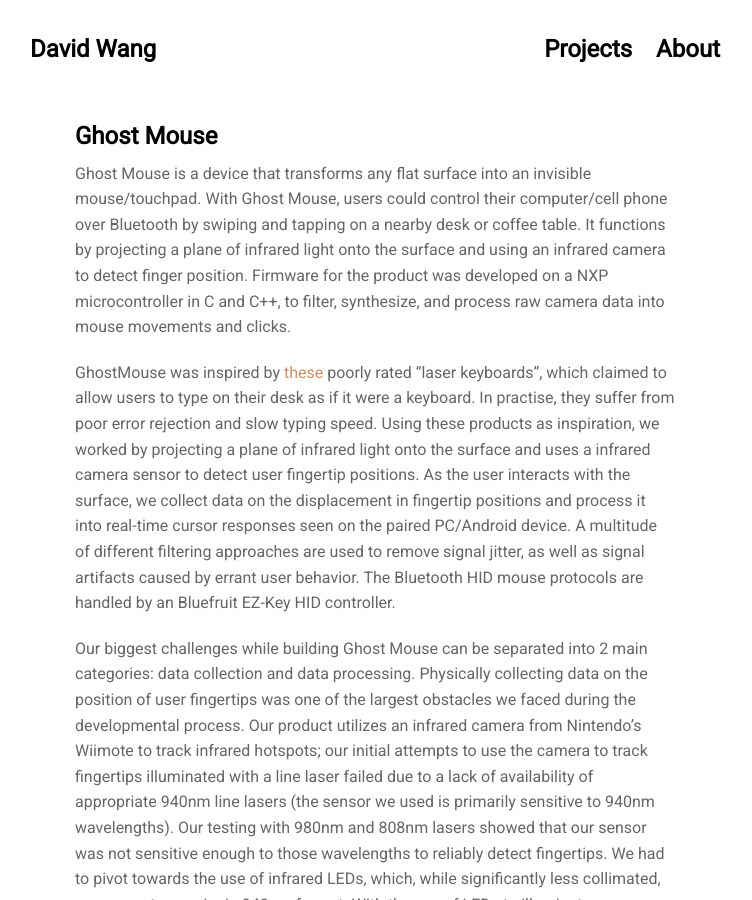
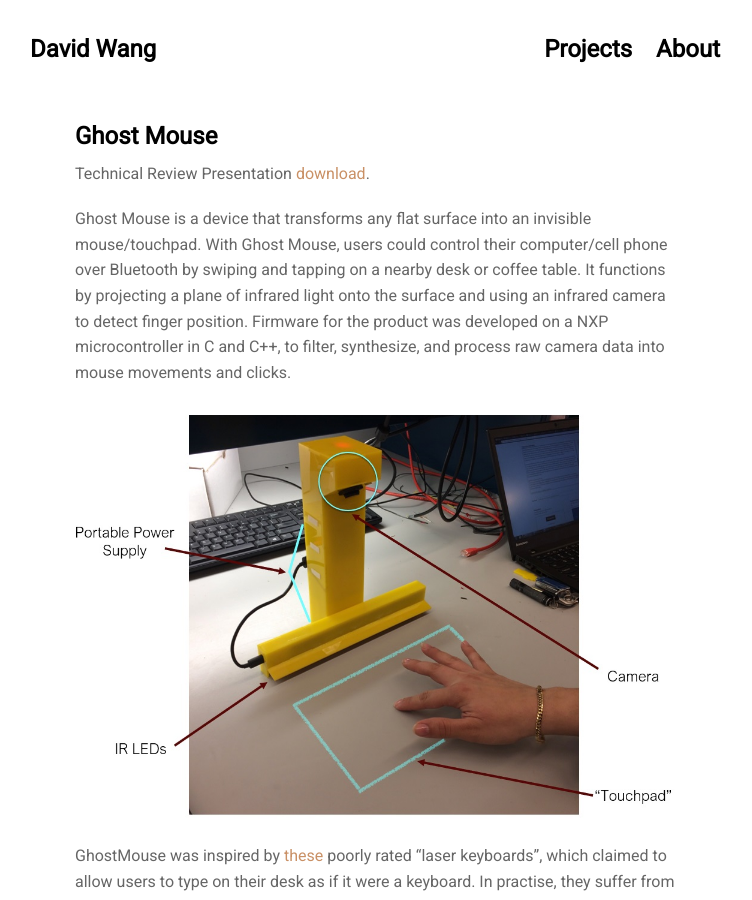
Before and after one commit to david-wang-1/david-wang-1.github.io, a Jekyll site: the page built from projects/proj-1.md, in a window 1280 px wide and 900 px high. Shown: the whole window, without its empty margins (265-1017 px from the left). Built offline with Jekyll 4.4.1, drawn with Linux system fonts in a browser that asks for light colours; nearby versions of some CDN libraries.

Commit message:
updating project page with new images and presentation dl link

```diff
--- a/projects/proj-1.md
+++ b/projects/proj-1.md
@@ -2,16 +2,18 @@
 layout: post
 title: 'Ghost Mouse'
 ---
+
+Technical Review Presentation <a href="https://drive.google.com/a/seas.upenn.edu/uc?authuser=0&id=0B9FFDZDZvlAzb3lqbkVWR2tmQ0U&export=download">download</a>.
+
 Ghost Mouse is a device that transforms any flat surface into an invisible mouse/touchpad. With Ghost Mouse, users could control their computer/cell phone over Bluetooth by swiping and tapping on a nearby desk or coffee table. It functions by projecting a plane of infrared light onto the surface and using an infrared camera to detect finger position. Firmware for the product was developed on a NXP microcontroller in C and C++, to filter, synthesize, and process raw camera data into mouse movements and clicks.
 
-GhostMouse was inspired by <a href="amazon.com/AGS-Projection-Bluetooth-Keyboard-Smartphone/dp/B00RP59MC0/">these</a> poorly rated "laser keyboards", which claimed to allow users to type on their desk as if it were a keyboard. In practise, they suffer from poor error rejection and slow typing speed. Using these products as inspiration, we  worked by projecting a plane of infrared light onto the surface and uses a infrared camera sensor to detect user fingertip positions. As the user interacts with the surface, we collect data on the displacement in fingertip positions and process it into real-time cursor responses seen on the paired PC/Android device. A multitude of different filtering approaches are used to remove signal jitter, as well as signal artifacts caused by errant user behavior. The Bluetooth HID mouse protocols are handled by an Bluefruit EZ-Key HID controller.
+{% include image.html url="https://github.com/david-wang-1/ghost-mouse" image="projects/proj-1/mouse1.jpg" %}
+
+
+GhostMouse was inspired by <a href="http://www.amazon.com/AGS-Projection-Bluetooth-Keyboard-Smartphone/dp/B00RP59MC0/">these</a> poorly rated "laser keyboards", which claimed to allow users to type on their desk as if it were a keyboard. In practise, they suffer from poor error rejection and slow typing speed. Using these products as inspiration, we  worked by projecting a plane of infrared light onto the surface and uses a infrared camera sensor to detect user fingertip positions. As the user interacts with the surface, we collect data on the displacement in fingertip positions and process it into real-time cursor responses seen on the paired PC/Android device. A multitude of different filtering approaches are used to remove signal jitter, as well as signal artifacts caused by errant user behavior. The Bluetooth HID mouse protocols are handled by an Bluefruit EZ-Key HID controller.
 
 Our biggest challenges while building Ghost Mouse can be separated into 2 main categories: data collection and data processing. Physically collecting data on the position of user fingertips was one of the largest obstacles we faced during the developmental process. Our product utilizes an infrared camera from Nintendo's Wiimote to track infrared hotspots; our initial attempts to use the camera to track fingertips illuminated with a line laser failed due to a lack of availability of appropriate 940nm line lasers (the sensor we used is primarily sensitive to 940nm wavelengths). Our testing with 980nm and 808nm lasers showed that our sensor was not sensitive enough to those wavelengths to reliably detect fingertips. We had to pivot towards the use of infrared LEDs, which, while significantly less collimated, were easy to acquire in 940nm format. With the use of LEDs to illuminate our fingertips, we found that the camera could accurately isolate user finger positions.
 
+{% include image.html url="https://github.com/david-wang-1/ghost-mouse" image="projects/proj-1/mouse2.jpg" %}
+
 Once we had this data, we faced another significant obstacle in the process of processing the raw sensor data into a desirable user response. A significant amount of filtering and processing was implemented to reduce the drift, jitter, and jumpiness of the raw camera data. The most challenging signal artifact we had to address were the "spikes" caused by Z-Axis gestures. Z-Axis gestures are cases where the user lifts/places their finger on the interactive surface; due to the angled orientation of our camera sensor, Z-Axis gestures cause significant and unintentional "spikes" in the position data read by our camera. Our signal processing algorithm attempts to recognize intentional user Z-Axis gestures and actively removes unintentional mouse gestures that they would otherwise cause.
-
-
-
-{% include image.html url="https://github.com/david-wang-1/ghost-mouse" image="projects/proj-1/thumb.jpg" %}
-
-{% include image.html url="https://github.com/david-wang-1/ghost-mouse" image="projects/proj-1/wall.jpg" %}
```
Also changed, not shown: assets/img/projects/proj-1/mouse1.jpg (added), assets/img/projects/proj-1/mouse2.jpg (added), 1 other file.
